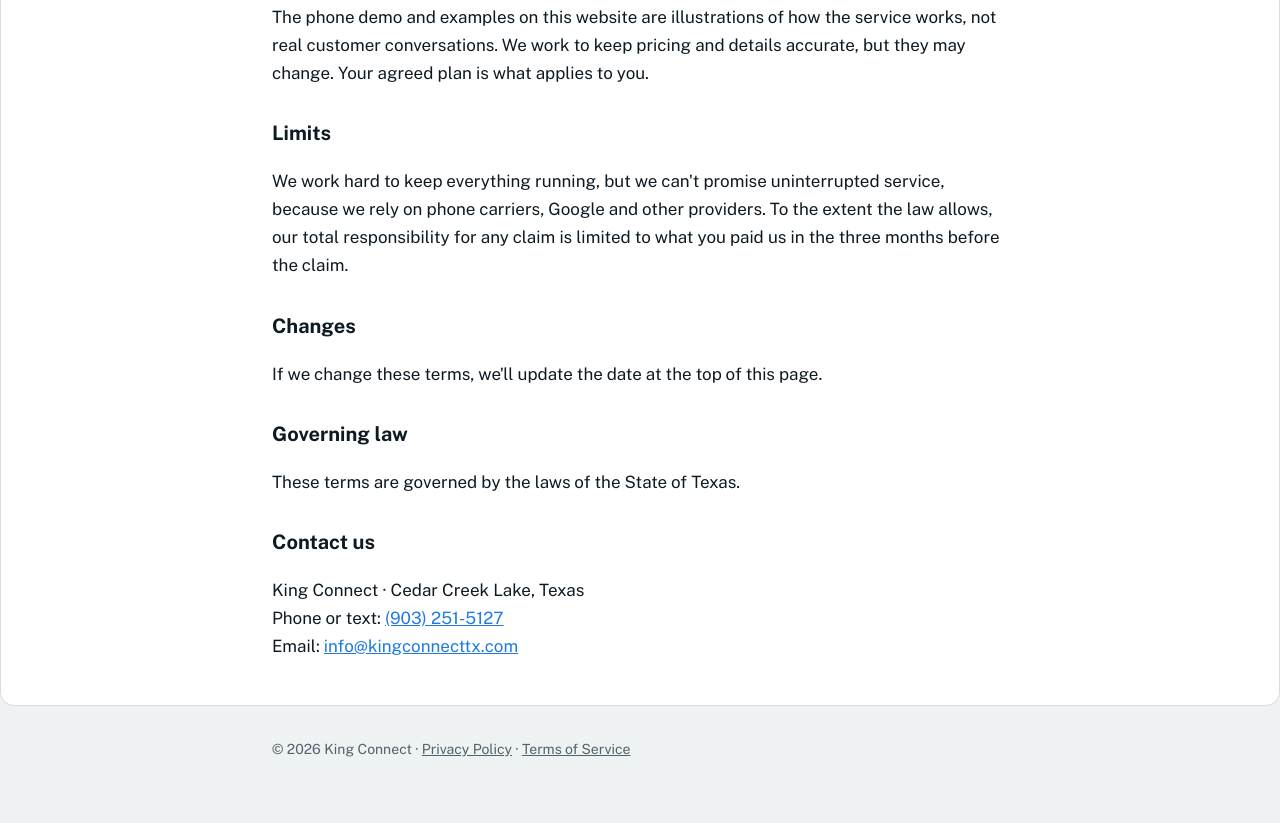
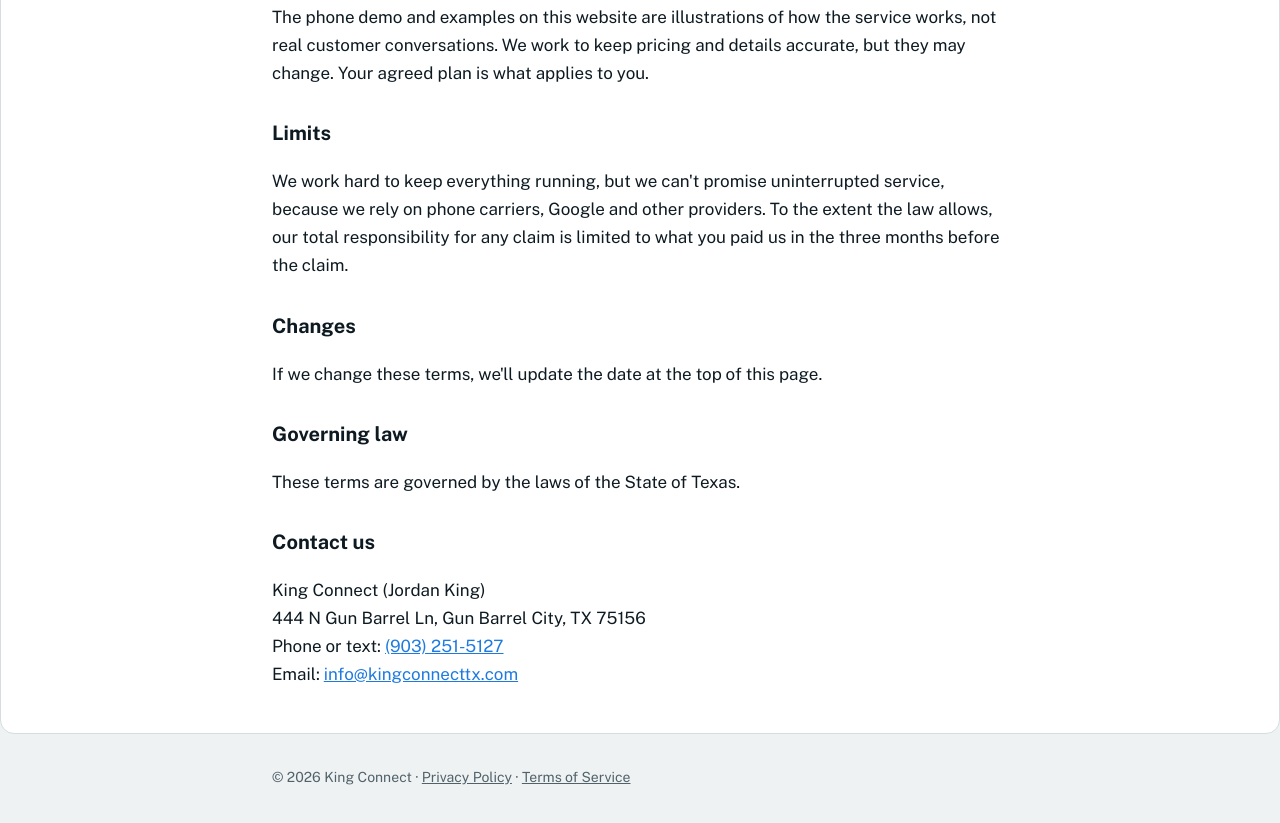
Before and after one commit to Jeepurz/kingconnecttx-site, a plain HTML site: page terms.html in a window 1280 px wide. Shown: the part 1645-2468 px from the top of the page. Before the commit the page ends 2446 px from the top, so only its background shows below. Drawn offline with Linux system fonts and the light colour scheme.

Commit message:
Show business address on opt-in and policy pages for A2P review
Co-Authored-By: Claude Opus 5.5 <noreply@anthropic.com>
Claude-Session: https://claude.ai/code/session_01X2CabRC39xeAWAWzNbxHsS

```diff
--- a/terms.html
+++ b/terms.html
@@ -93,7 +93,8 @@ footer a{color:var(--muted)}
 <p>These terms are governed by the laws of the State of Texas.</p>
 
 <h2>Contact us</h2>
-<p>King Connect · Cedar Creek Lake, Texas<br>
+<p>King Connect (Jordan King)<br>
+444 N Gun Barrel Ln, Gun Barrel City, TX 75156<br>
 Phone or text: <a href="tel:+19032515127">(903) 251-5127</a><br>
 Email: <a href="mailto:info@kingconnecttx.com">info@kingconnecttx.com</a></p>
 </div></main>
```
Also changed, not shown: privacy.html (+2 -1 lines), text/index.html (+1 -0 lines).
